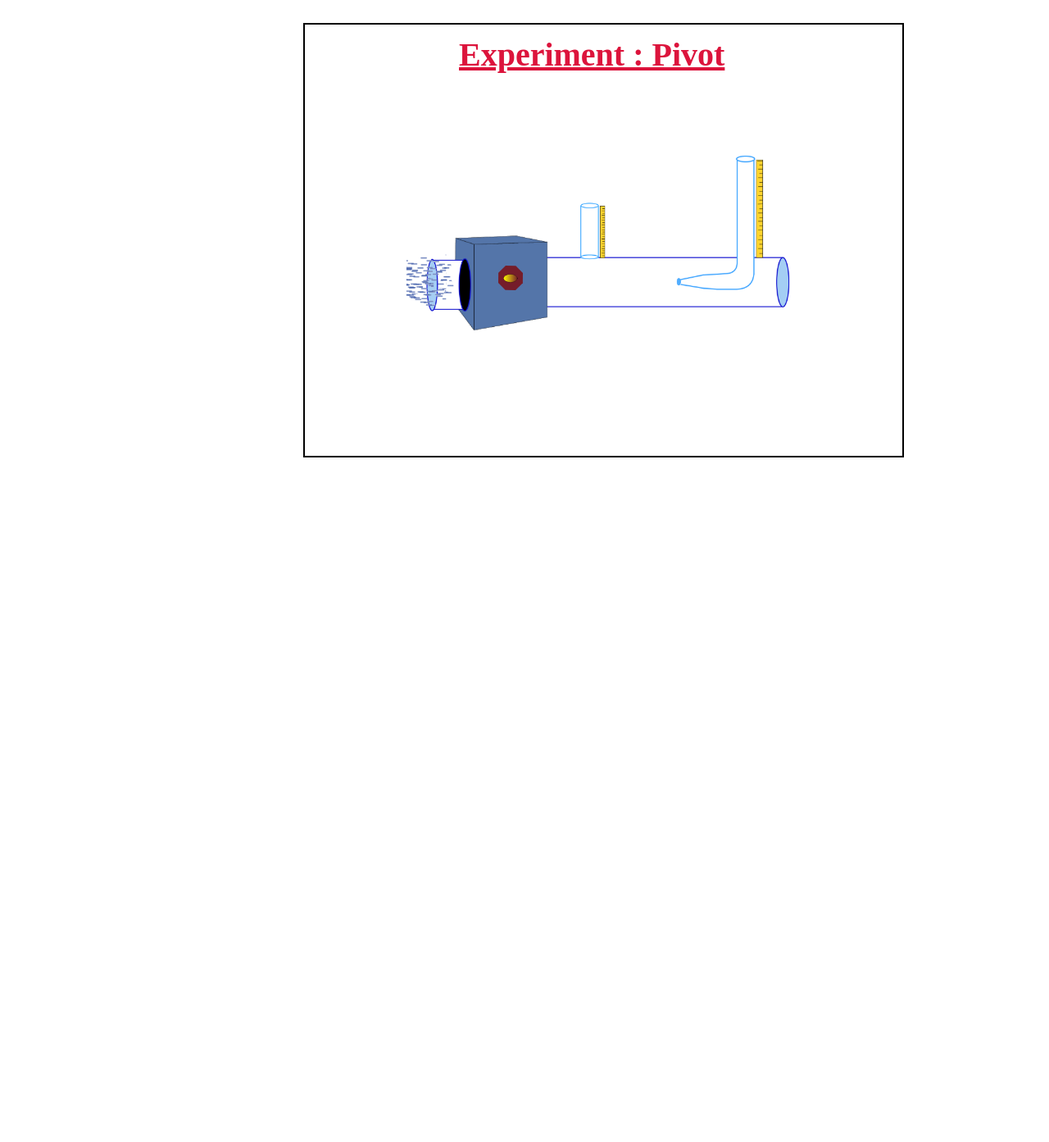
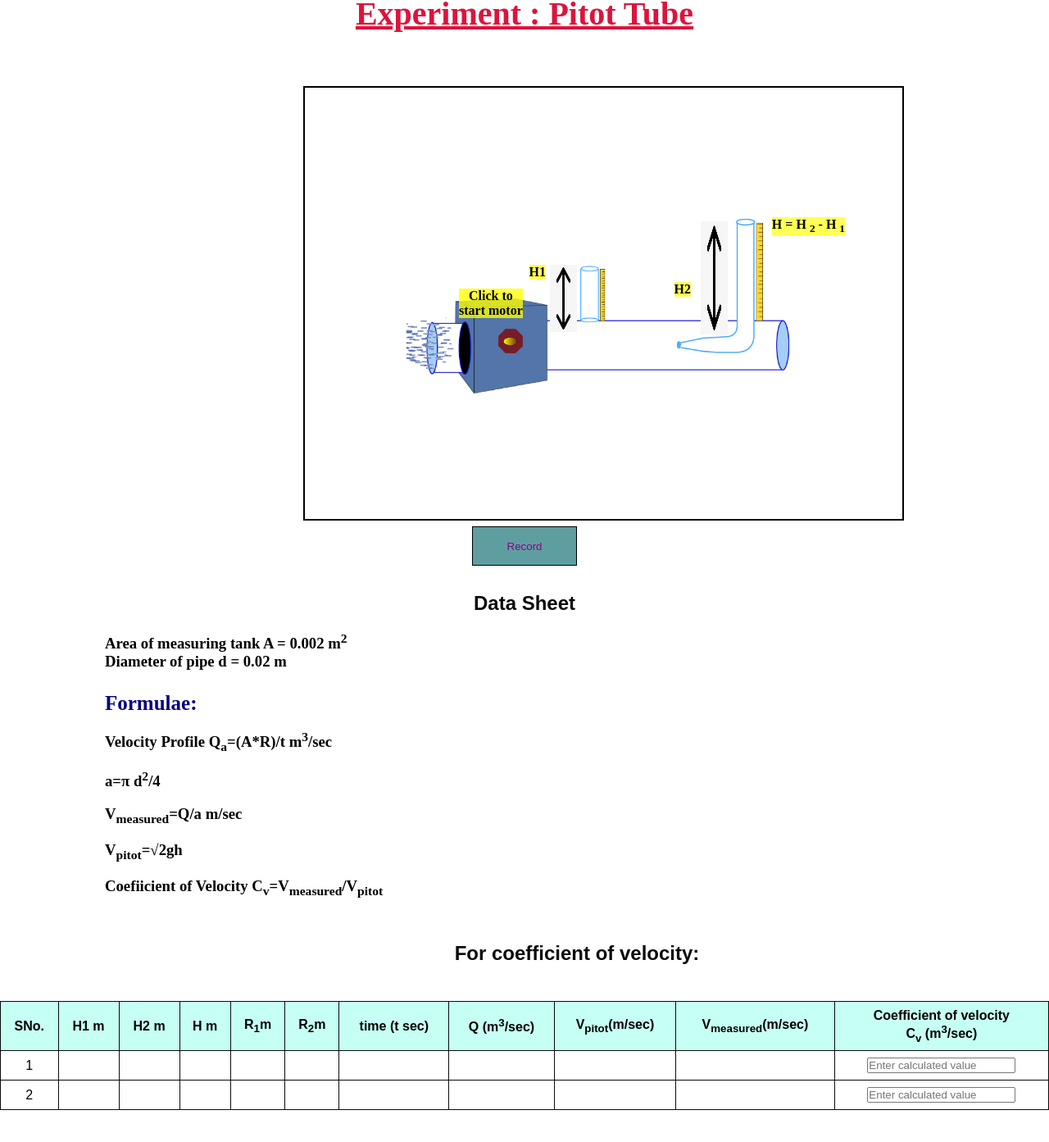
Before and after one commit to virtual-labs/exp-local-point-pressure-pitot-tube-iitk, a plain HTML site: page experiment/simulation/index.html in a window 1280 px wide. Shown: the part 47-1440 px from the top of the page at 82% size. Before the commit the page ends 800 px from the top, so only its background shows below. Drawn offline with Linux system fonts and the light colour scheme.

Commit message:
update simulator

```diff
--- a/experiment/simulation/css/style.css
+++ b/experiment/simulation/css/style.css
@@ -3,18 +3,15 @@
     padding: 0;
     box-sizing: border-box;
 }
-.container{
-    position: absolute;
-    top: 50px;
-}
+
 
 .heading{
     text-align: center;
     padding: 40px;
     font-size: 40px;
     text-decoration: underline;
-    position: relative;
-  margin-left: 520px;
+
+
     color: crimson;
 }
 #gif_test.paused {
@@ -42,7 +39,7 @@
     border: 2px black solid;
     top: 25px;
     left: 370px;
-    position: absolute;
+    position: relative;
     background-size: 100%;
     display: flex;
     flex-direction: row;
@@ -50,42 +47,96 @@
     align-items: center;
 }
 
-.buttons{
-    position: absolute;
-    /* top: 125px; */
-    bottom: 378px;
-    display: flex;
-    flex-direction: row;
-    justify-content: center;
-    align-items: center;
-    gap: 15px;
-}
-
-.grp1{
-    position: relative;
-    right: 40px;
-    top: 17px;
-    display: flex;
-    flex-direction: row;
-    gap: 6px;
-    justify-content: center;
-    align-items: center;
+.para{
+  background-color: rgba(255, 255, 0, 0.782);
+  font-weight: bold;
+  position: absolute;
+  left:188px;
+  text-align: center;
 
 }
 
-.grp2{
-    position: relative;
-    right: -27px;
-    top: 17px;
-    display: flex;
-    flex-direction: row;
-    gap: 6px;
-    justify-content: center;
-    align-items: center;
+.para2{
+  background-color: rgba(255, 255, 0, 0.662);
+  font-weight: bold;
+  position: absolute;
+  right:70px;
+  top:30%;
+  text-align: center;
+}
+.para3{
+  background-color: rgba(255, 255, 0, 0.663);
+  font-weight: bold;
+  position: absolute;
+  right: 258px;
+  top: 45%;
 
 }
+.para4{
+  background-color: rgba(255, 255, 0, 0.663);
+  font-weight: bold;
+  position: absolute;
+  right: 435px;
+  top: 41%;
 
+}
+.arrow{
+  position: absolute;
+  height: 138px;
+  width: 33px;
+  right: 213px;
+  top: 31%;
+}
+.arrow2{
+  height: 82px;
+  width: 33px;
+  right: 397px;
+  top: 41%;
+  position: absolute;
+}
 .disabled {
     pointer-events: none;
     opacity: 0.5;
 }
+
+.tab-button {
+    margin-top: 2rem;
+    background-color: cadetblue;
+    border: none;
+    color: darkmagenta;
+    width: 8rem;
+    height: 3rem;
+    border: 1px solid black;
+  }
+  .tab-button:hover {
+    background: cornflowerblue;
+    color: black;
+    transition: all 0.3s ease;
+    cursor: pointer;
+  }
+  td,
+  th {
+    border: 1px solid #0a0a0a;
+    text-align: center;
+    padding: 8px;
+  }
+
+  tr:nth-child(1) {
+    background-color: #c6fff3;
+  }
+  #table h2 {
+    text-align: center;
+    margin-bottom: 20px;
+    color: #0a0a0a;
+    font-family: Arial, Helvetica, sans-serif;
+  }
+  #table {
+    margin-top: 2rem;
+    margin-bottom: 3rem;
+  }
+  table {
+    font-family: arial, sans-serif;
+    border-collapse: collapse;
+    width: 100%;
+
+  }
--- a/experiment/simulation/index.html
+++ b/experiment/simulation/index.html
@@ -4,21 +4,111 @@
   <meta charset="UTF-8">
   <meta http-equiv="X-UA-Compatible" content="IE=edge">
   <meta name="viewport" content="width=device-width, initial-scale=1.0">
-  <title>Experiment : Pivot</title>
+  <title>Experiment : Pitot Tube</title>
   <link rel="stylesheet" href="css/style.css">
 </head>
 <body>
   <div class="container">
     <h2 class="heading">
-      Experiment : Pivot
+      Experiment : Pitot Tube
     </h2>
 <div class="struct">
   <img src="images/initial.png" alt="initial 1" width="600"  id="gif_test">
   <button id="motbut" class="valve" onclick="changeImage()"></button>
+  <p class="para">Click to <br>start motor</p>
+  <p class="para2">H = H <sub>2</sub> - H <sub>1</sub></p>
+  <p class="para3">H2</p>
+  <img src="images/arrow.png" alt="" class="arrow">
 
+  <p class="para4">H1</p>
+  <img src="images/arrow2.png" alt="" class="arrow2">
 </div>
   </div>
+  <center>
+    <button class="tab-button" id="button2" onclick="datasheet1()" disabled >Record</button>
+    <!-- <button class="tab-button" onclick="tableSecond()">Record</button> -->
+  </center>
+  <div id="table">
 
+    <h2>Data Sheet</h2>
+    <h3 style="margin-left:10%;">Area of measuring tank A = 0.002 m<sup>2</sup></h3>
+    <h3 style="margin-left:10%; ">Diameter of pipe d = 0.02 m</h3>
+
+
+
+      <h3 style="margin:2% 0 0 10% ; font-size:25px; color:rgb(4, 0, 128); ">Formulae:</h3><br>
+
+      <h3 style="margin-left:10%; ">Velocity Profile Q<sub>a</sub>=(A*R)/t m<sup>3</sup>/sec</h3><br>
+      <h3 style="margin-left:10%; ">a=&#960; d<sup>2</sup>/4</h3><br>
+      <h3 style="margin-left:10%; ">V<sub>measured</sub>=Q/a m/sec</h3><br>
+      <h3 style="margin-left:10%; ">V<sub>pitot</sub>=&radic;2gh</h3><br>
+      <h3 style="margin-left:10%; ">Coefiicient of Velocity C<sub>v</sub>=V<sub>measured</sub>/V<sub>pitot</sub></h3><br>
+
+
+    <br /><br />
+
+
+    <h2 style="margin-left:10%; margin-bottom:2%;">For coefficient of velocity:</h2><br>
+
+
+ <table id="tab">
+
+     <tr>
+      <th  >SNo.</th>
+      <th  >H1 m</th>
+
+        <th>H2 m</th>
+        <th>H m</th>
+        <th>R<sub>1</sub>m</th>
+        <th>R<sub>2</sub>m</th>
+        <th>time (t sec)</th>
+        <th>Q (m<sup>3</sup>/sec)</th>
+        <th>V<sub>pitot</sub>(m/sec)</th>
+        <th>V<sub>measured</sub>(m/sec)</th>
+       <th >Coefficient of velocity <br>C<sub>v</sub> (m<sup>3</sup>/sec)</th>
+
+     </tr>
+
+      <tr>
+        <td  id="snoa">1</td>
+        <td  id="h1a"> </td>
+        <td  id="h2a"> </td>
+
+
+        <td  id="ha"> </td>
+        <td  id="r1"></td>
+        <td  id="r2"></td>
+        <td  id="ta"> </td>
+        <td id="qa"></td>
+        <td  id="va"> </td>
+        <td  id="vth"> </td>
+
+        <td  id="cv"><input type="text" placeholder="Enter calculated value"> </td>
+         <!--<td  id="h"><input type="text" placeholder="Enter calculated value"> </td>
+      -->
+      </tr>
+      <tr>
+        <td  id="snob">2</td>
+        <td  id="h1b"> </td>
+        <td  id="h2b"> </td>
+        <td  id="hb"> </td>
+        <td  id="r1b"></td>
+        <td  id="r2b"></td>
+        <td  id="tb"> </td>
+        <td id="qb"></td>
+        <td  id="vaa"> </td>
+        <td  id="vthh"> </td>
+
+        <td  id="cv2"><input type="text" placeholder="Enter calculated value"> </td>
+       <!-- <td  id="h"><input type="text" placeholder="Enter calculated value"> </td>
+      -->
+      </tr>
+
+      </tr>
+    </table>
+
+
+  </div>
   <script src="./js/main.js"></script>
 </body>
 </html>
--- a/experiment/simulation/js/main.js
+++ b/experiment/simulation/js/main.js
@@ -1,4 +1,5 @@
 function changeImage() {
+  document.getElementById("button2").disabled = false;
   const image = document.getElementById('gif_test');
   const currentImageSrc = image.src;
 
@@ -15,7 +16,32 @@ function changeImage() {
     setTimeout(function(){
       image.src = 'images/lab.png';
       image.alt = 'Normal Image';
+
     },6890);
 
   });
 }
+function datasheet1(){
+
+  document.getElementById("h1a").innerHTML = "0.11";
+  document.getElementById("h2a").innerHTML = "0.107";
+  document.getElementById("ha").innerHTML = "0.003";
+  document.getElementById("ta").innerHTML = "10";
+  document.getElementById("r1").innerHTML = "0";
+  document.getElementById("r2").innerHTML = "1.57";
+  document.getElementById("va").innerHTML = "0.01";
+  document.getElementById("vth").innerHTML = "0.2426";
+  document.getElementById("qa").innerHTML = "3.14 X 10^-6";
+
+  document.getElementById("h1b").innerHTML = "0.137";
+  document.getElementById("h2b").innerHTML = "0.13";
+  document.getElementById("hb").innerHTML = "0.007";
+  document.getElementById("tb").innerHTML = "7";
+  document.getElementById("qb").innerHTML = "4.485 X 10^-6";
+  document.getElementById("vaa").innerHTML = "0.014";
+  document.getElementById("vthh").innerHTML = "0.3706";
+
+
+  document.getElementById("r1b").innerHTML = "0";
+  document.getElementById("r2b").innerHTML = "2.24";
+}
```
Also changed, not shown: experiment/simulation/images/arrow.png (added), experiment/simulation/images/arrow2.png (added).
